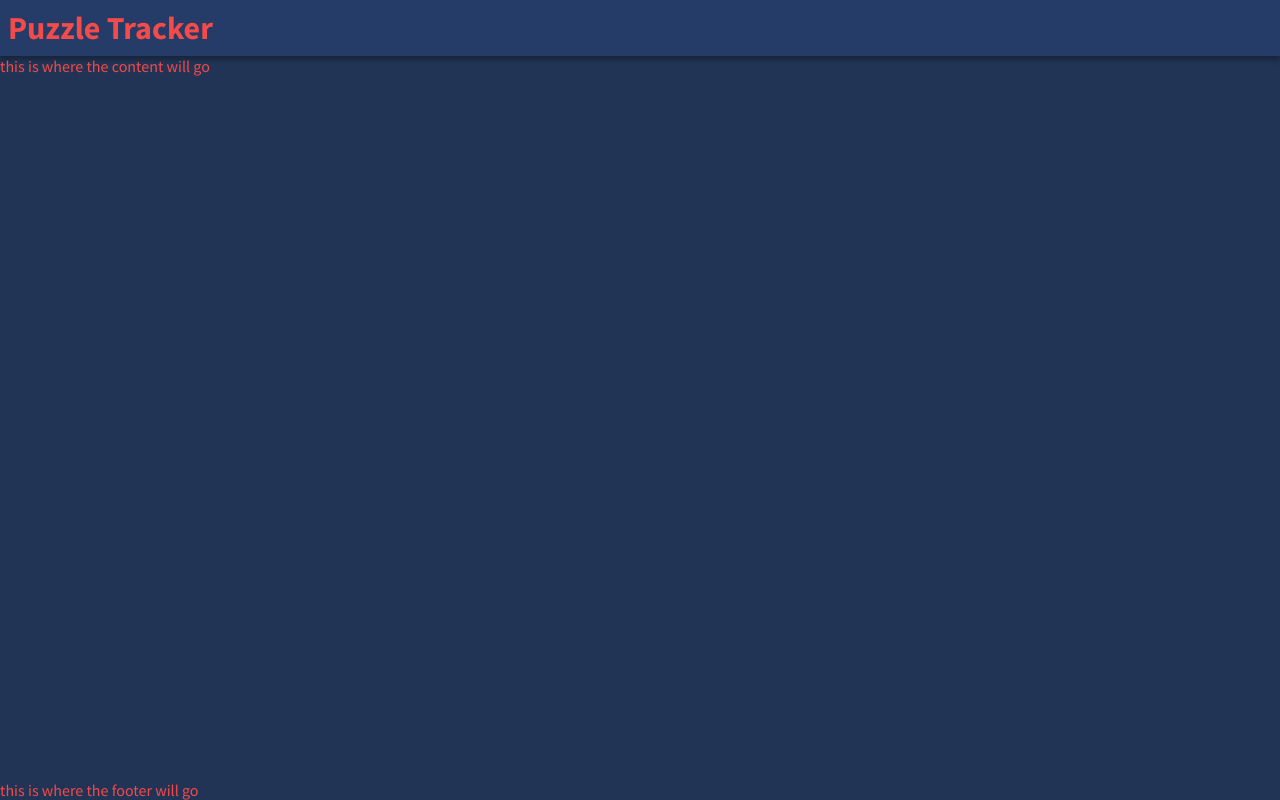
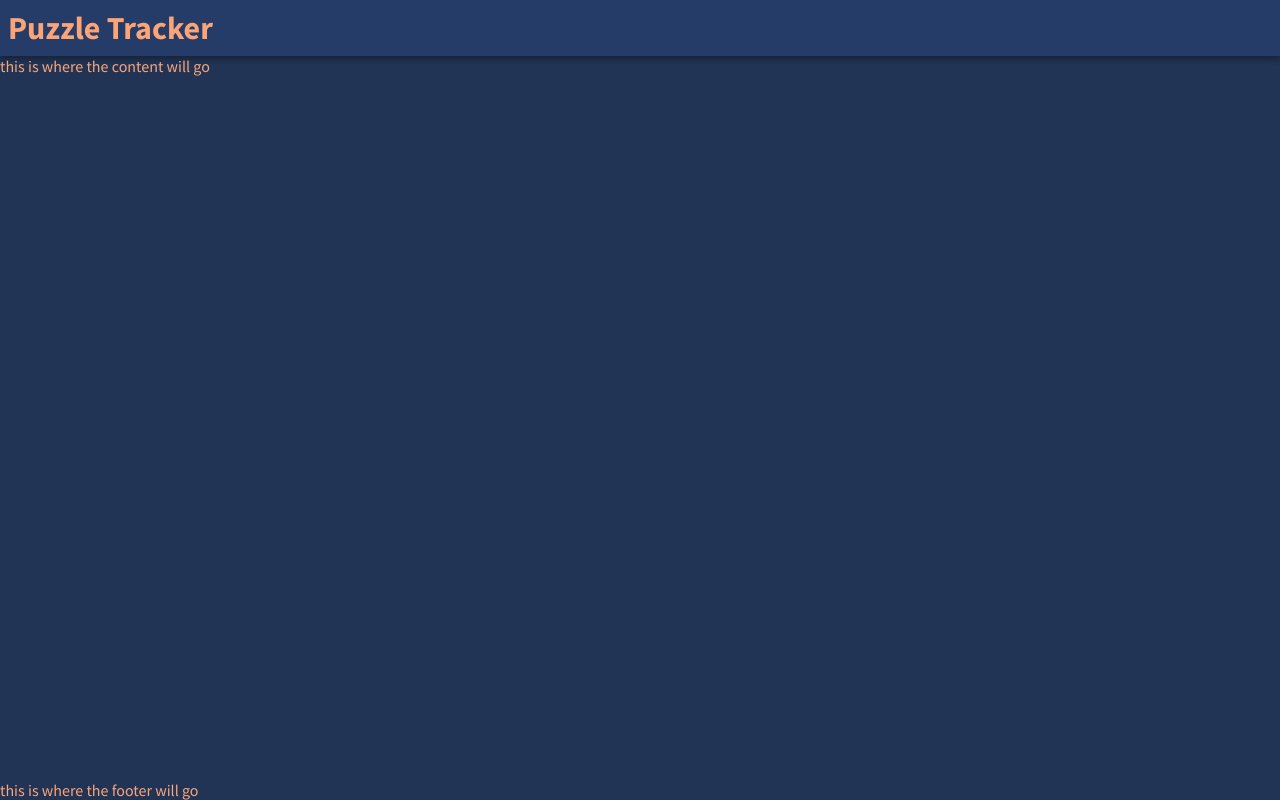
Before and after one commit to YashdalfTheGray/puzzling-gift, a Preact app: page / in a window 1280 px wide. Built offline with nearby package versions, Linux system fonts and the light colour scheme; no server answers.

Commit message:
changed the primary color for the brand to be a bit dimmer

```diff
--- a/src/index.scss
+++ b/src/index.scss
@@ -36,5 +36,5 @@ body {
   font-family: 'Source Sans Pro', Arial, Helvetica, sans-serif;
   margin: 0px;
   background: #213455;
-  color: #f34a4a;
+  color: #faa478;
 }
```
